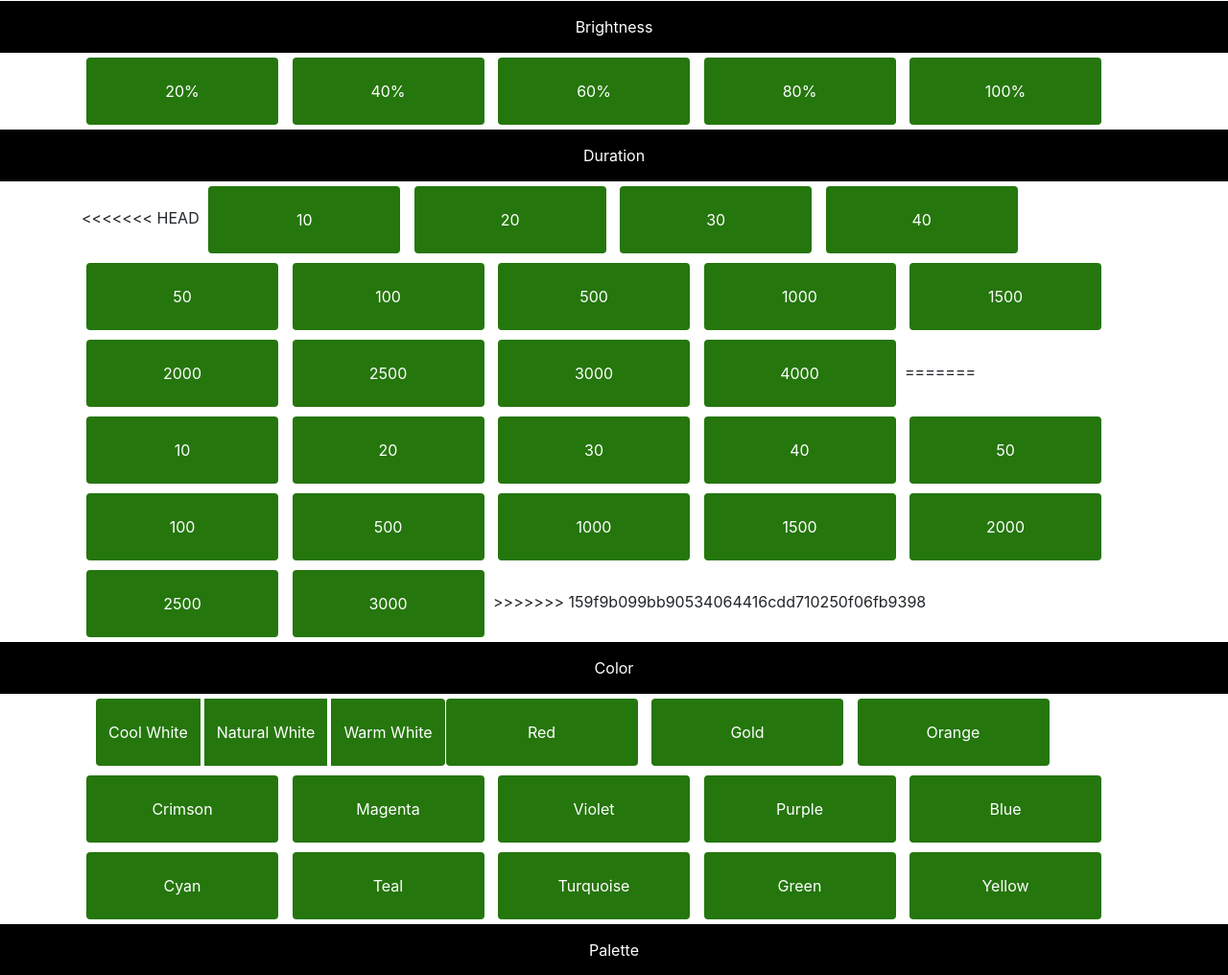
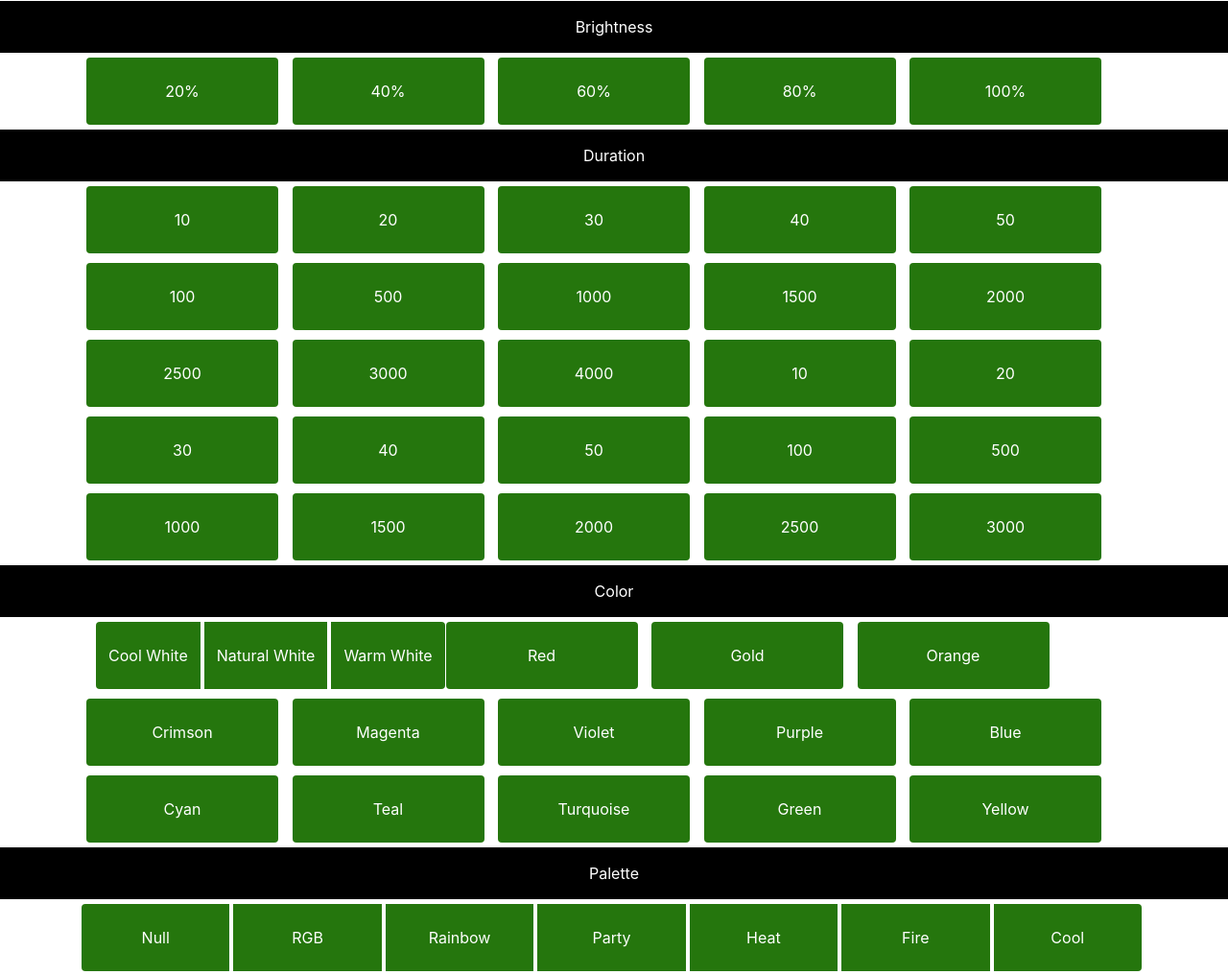
Before and after one commit to teamLEDJ/LEDJserver, a Flask app: page / in a window 1280 px wide. Shown: the part 533-1549 px from the top of the page at 96% size. Run offline with Flask 2, Linux system fonts and the light colour scheme; parts of the project's set-up code (start-up, migrations or seed data) failed here and were passed over; some libraries are stand-ins or nearby versions.

Commit message:
つらい～

```diff
--- a/templates/main.html
+++ b/templates/main.html
@@ -70,7 +70,6 @@
                 </span>
             </div>
             -->
-<<<<<<< HEAD
             <button class="btn btn-default" name="10" type="submit">10</button>
             <button class="btn btn-default" name="20" type="submit">20</button>
             <button class="btn btn-default" name="30" type="submit">30</button>
@@ -84,7 +83,6 @@
             <button class="btn btn-default" name="2500" type="submit">2500</button>
             <button class="btn btn-default" name="3000" type="submit">3000</button>
             <button class="btn btn-default" name="4000" type="submit">4000</button>
-=======
             <button class="btn btn-default" name="10" type="button">10</button>
             <button class="btn btn-default" name="20" type="button">20</button>
             <button class="btn btn-default" name="30" type="button">30</button>
@@ -97,7 +95,6 @@
             <button class="btn btn-default" name="2000" type="button">2000</button>
             <button class="btn btn-default" name="2500" type="button">2500</button>
             <button class="btn btn-default" name="3000" type="button">3000</button>
->>>>>>> 159f9b099bb90534064416cdd710250f06fb9398
         </div>
     </form>
 
```
